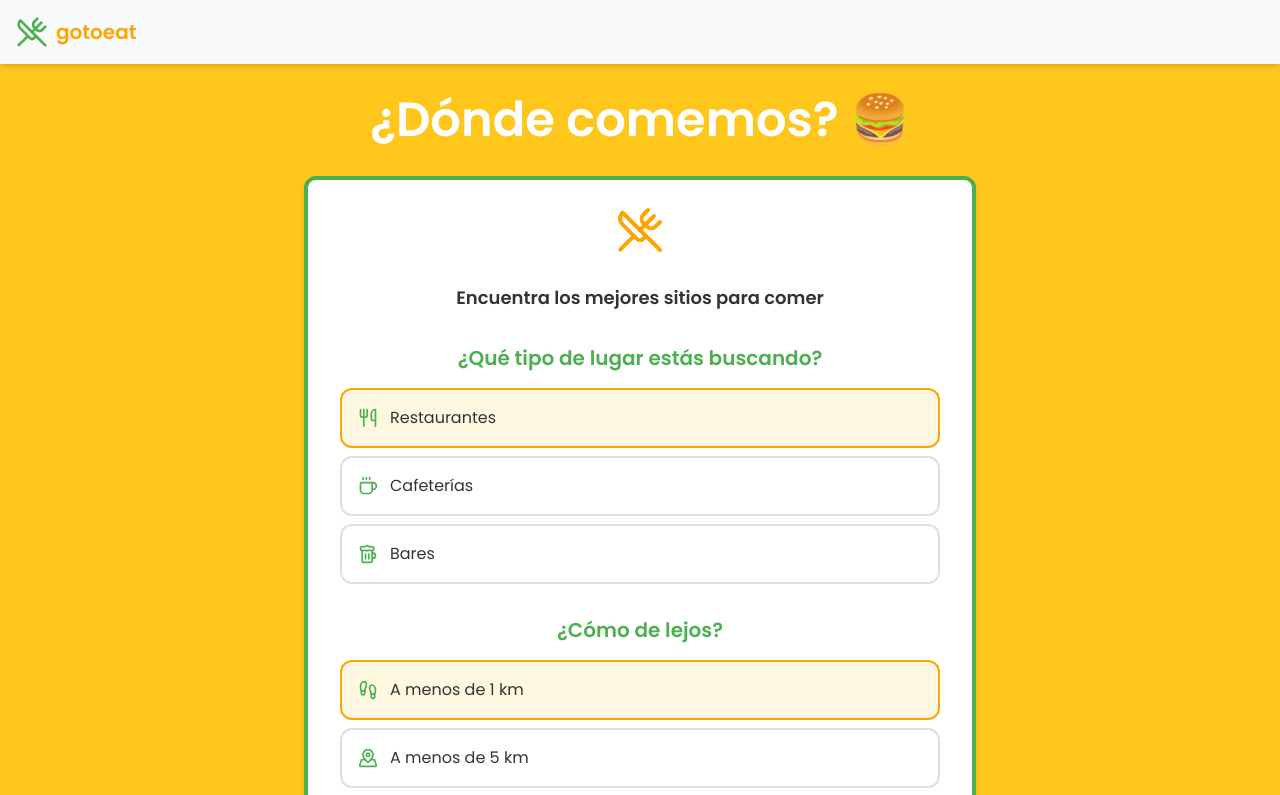
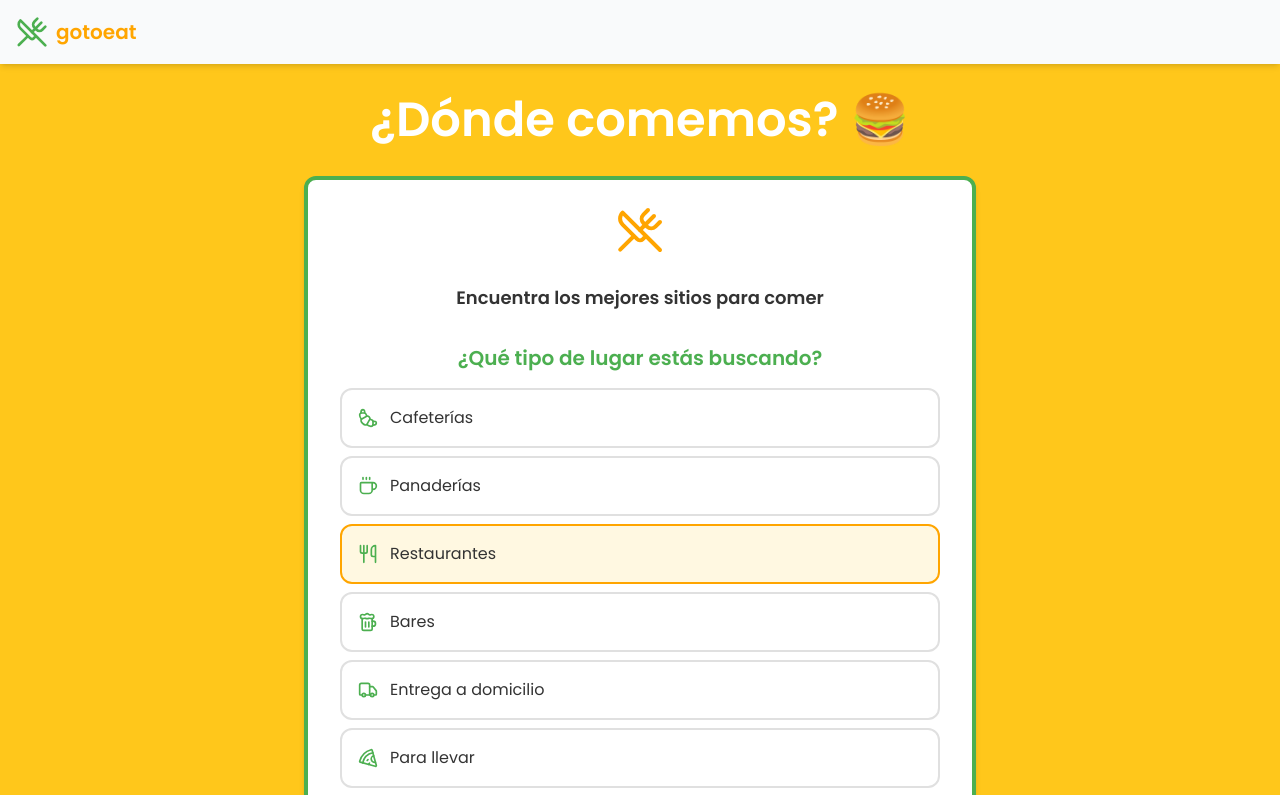
Before and after one commit to mariollesta/locatall, a React (Vite) app in the folder frontend/: page / in a window 1280 px wide. Shown: the top 795 px of the page. Built offline with nearby package versions, Linux system fonts and the light colour scheme.

Commit message:
feat(frontend): add bakery, meal_takeaway and meal_delivery to available search sites

```diff
--- a/frontend/src/components/FoodRecommender.jsx
+++ b/frontend/src/components/FoodRecommender.jsx
@@ -1,5 +1,5 @@
 import React, { useReducer, useEffect, useCallback, useMemo } from "react";
-import { UtensilsCrossed, Footprints, Compass, MapPinned, Utensils, Coffee, Beer} from "lucide-react";
+import { UtensilsCrossed, Footprints, Compass, MapPinned,  Coffee, Croissant, Utensils, Beer, Truck, Pizza} from "lucide-react";
 
 import { initialState, reducer, ACTIONS } from "@utils/foodRecommenderReducer";
 import { getUserLocation, fetchRecommendations } from "@services/api";
@@ -18,9 +18,12 @@ export const FoodRecommender = ({ onError }) => {
   ], []);
 
   const placeTypeOptions = useMemo(() => [
+    { value: "cafe", label: "Cafeterías", icon: Croissant },
+    { value: "bakery", label: "Panaderías", icon: Coffee },
     { value: "restaurant", label: "Restaurantes", icon: Utensils},
-    { value: "cafe", label: "Cafeterías", icon: Coffee },
     { value: "bar", label: "Bares", icon: Beer },
+    { value: "meal_delivery", label: "Entrega a domicilio", icon: Truck },
+    { value: "meal_delivery", label: "Para llevar", icon: Pizza },
   ], []);
 
   const handleFindPlace = useCallback(async () => {
```
